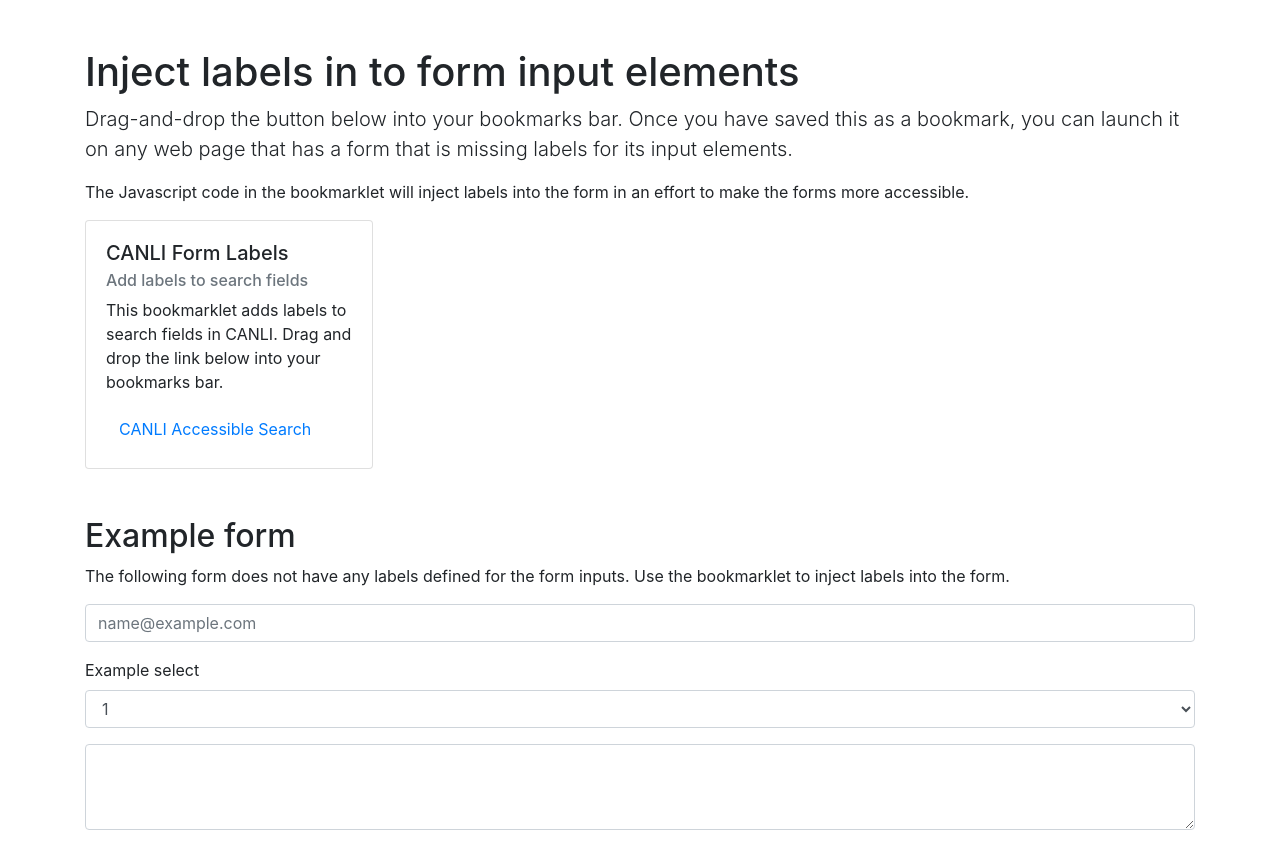
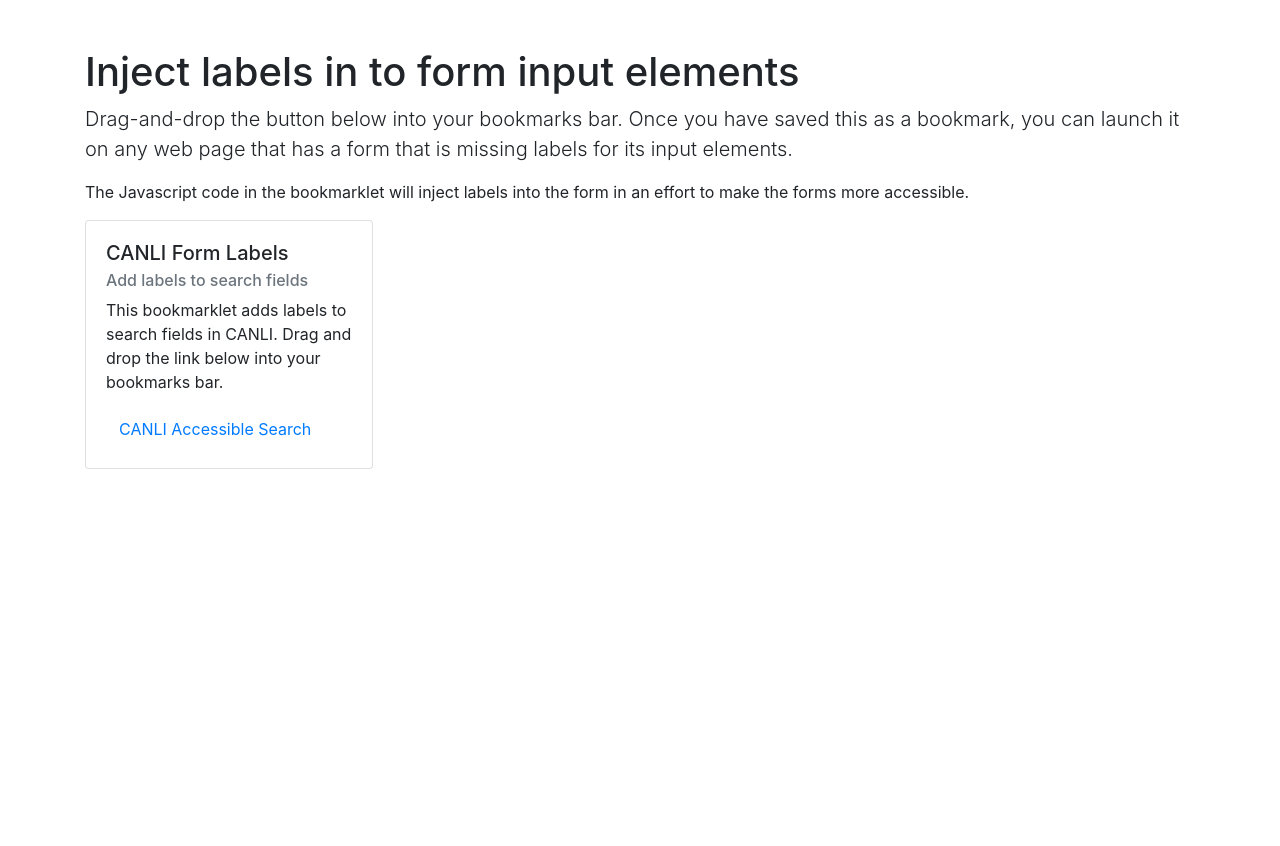
Before and after one commit to ymdahi/form-accessibility-bookmarklet, a plain HTML site: page index.html in a window 1280 px wide. After the commit the page ends 800 px from the top, so only its background shows below. Drawn offline with nearby package versions, Linux system fonts and the light colour scheme.

Commit message:
remove example form

```diff
--- a/index.html
+++ b/index.html
@@ -30,33 +30,7 @@
           </div>
         </div>
 
-
-
-      <h2 class="mt-5">Example form</h2>
-      <p>The following form does not have any labels defined for the form inputs. Use the bookmarklet to inject labels into the form.</p>
-      <form>
-          <div class="form-group">
-            <input type="email" class="form-control" id="exampleFormControlInput1" placeholder="name@example.com">
-          </div>
-          <div class="form-group">
-            <label for="exampleFormControlSelect1">Example select</label>
-            <select class="form-control" id="exampleFormControlSelect1">
-              <option>1</option>
-              <option>2</option>
-              <option>3</option>
-              <option>4</option>
-              <option>5</option>
-            </select>
-          </div>
-          <div class="form-group">
-            <textarea class="form-control" id="exampleFormControlTextarea1" rows="3"></textarea>
-          </div>
-        </form>
-
     </main>
-
-
-
 
     <!-- Optional JavaScript -->
     <!-- jQuery first, then Popper.js, then Bootstrap JS -->
```
